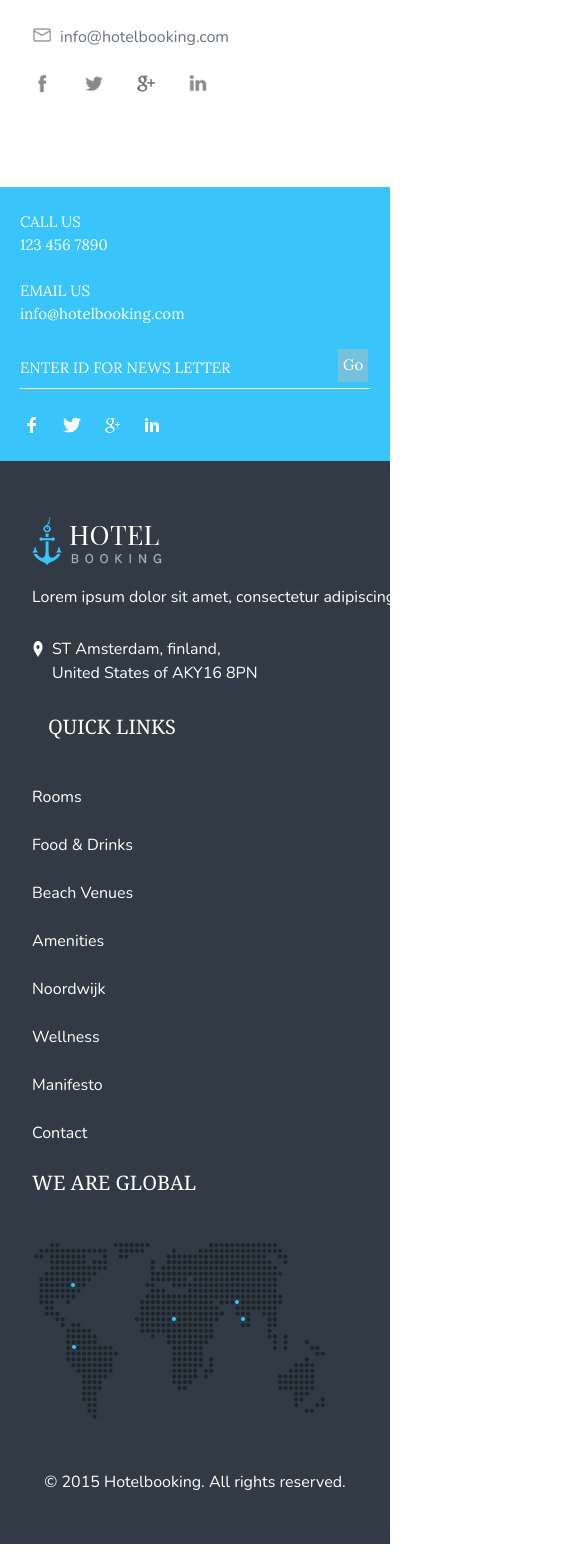
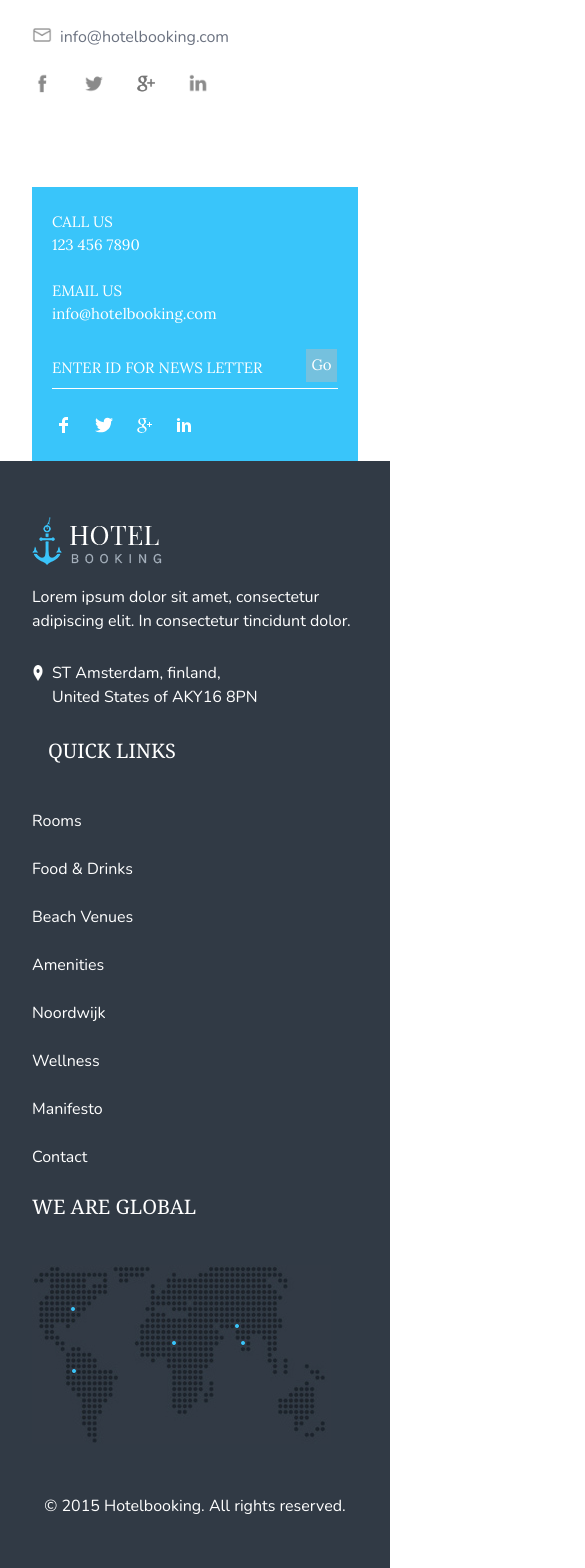
Before and after one commit to minhtuan11102003/DATT_FE, a Next.js app: page /Contacts in a window 390 px wide. Shown: the part 1128-2696 px from the top of the page, 585 px wide, since content can reach past the window. Before the commit the page ends 2672 px from the top, so only its background shows below. Built offline with nearby package versions, Linux system fonts and the light colour scheme; a web font is replaced by a local one.

Commit message:
Đã check

```diff
--- a/src/app/page.tsx
+++ b/src/app/page.tsx
@@ -110,6 +110,7 @@ export default function Home() {
 
         </div>
       </div>
+      <div className="h-[150px] xs:h-[100px] md:h-0"></div>
       <div className="sectionFacilities w-full">
         <Facilities />
       </div>
--- a/src/components/page/contact_us.tsx
+++ b/src/components/page/contact_us.tsx
@@ -10,7 +10,7 @@ import '../../app/css/contact_us.css';
 const Contact_us = () => {
   return (
     <section className="contact_us_area w-full">
-      <div className="contact_us w-full md:max-w-[1140px] mx-auto">
+      <div className="contact_us w-full px-8 md:px-0 md:max-w-[1140px] mx-auto">
         <div className="contact_us__row grid grid-cols-1 md:grid-cols-4 gap-6 bg-[#39c5fa] text-white px-[20px] md:px-[50px] py-6 md:h-auto items-center font-Lora text-[15px] font-thin">
           <div className="contact_us__col">
             <p className="uppercase">Call Us</p>
--- a/src/components/page/footer.tsx
+++ b/src/components/page/footer.tsx
@@ -1,8 +1,9 @@
 import React from 'react';
+import '../../css/contact.css';
 const FooterComponent = () => {
     return (
         <footer className="text-white pt-14 bg-[#313a45]">
-            <div className="container mx-auto px-4 sm:px-6 lg:px-8 w-[1170px]">
+            <div className=" mx-auto px-4 sm:px-6 lg:px-8 rep">
                 <div className="footer_top flex flex-wrap justify-between ">
                     {/* Logo Section */}
                     <div className="w-full md:w-1/3">
--- a/tailwind.config.ts
+++ b/tailwind.config.ts
@@ -1,7 +1,4 @@
 import type { Config } from "tailwindcss";
-
-import { nextui } from "@nextui-org/react";
-
 const config: Config = {
 	darkMode: ["class"],
 	content: [
@@ -36,7 +33,6 @@ const config: Config = {
 			screens: {
 				'2xl': '1170px'
 			}
-
 		},
 		extend: {
 
```
